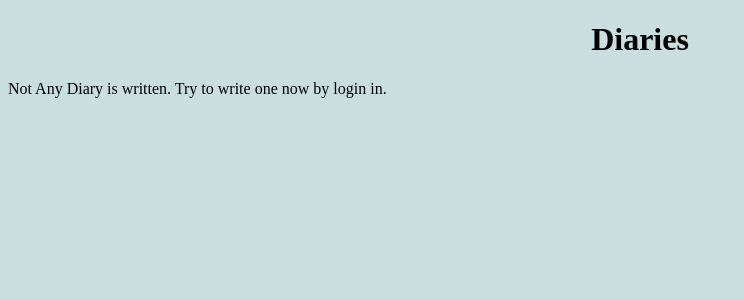
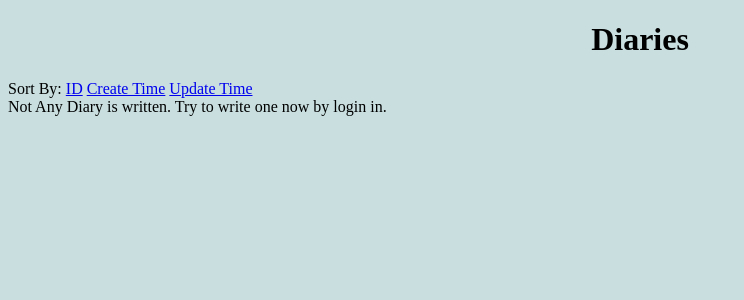
Before and after one commit to ericcheng09/mynikki, a Django app: page /articles/?sort_by=id in a window 1280 px wide. Shown: the top 300 px of the page, without its empty margins (0-744 px from the left). Run offline with Django 4.2, Linux system fonts and the light colour scheme; data that the repository does not hold is empty.

Commit message:
FEAT: Add link to sort diaries by id/ctime/uptime

```diff
--- a/articles/templates/articles/list.html
+++ b/articles/templates/articles/list.html
@@ -8,6 +8,14 @@
 
 {% block content %}
 <h1>Diaries</h1>
+<div>
+    <span>Sort By:</span>
+    <a href="/articles/?sort_by=id">ID</a>
+    <a href="/articles/?sort_by=create_at">Create Time</a>
+    <a href="/articles/?sort_by=update_at">Update Time</a>
+</div>
+
+
     {% for r in results %}
         <fieldset>
             <legend class="content_title">{{r.date}}</legend>
```
